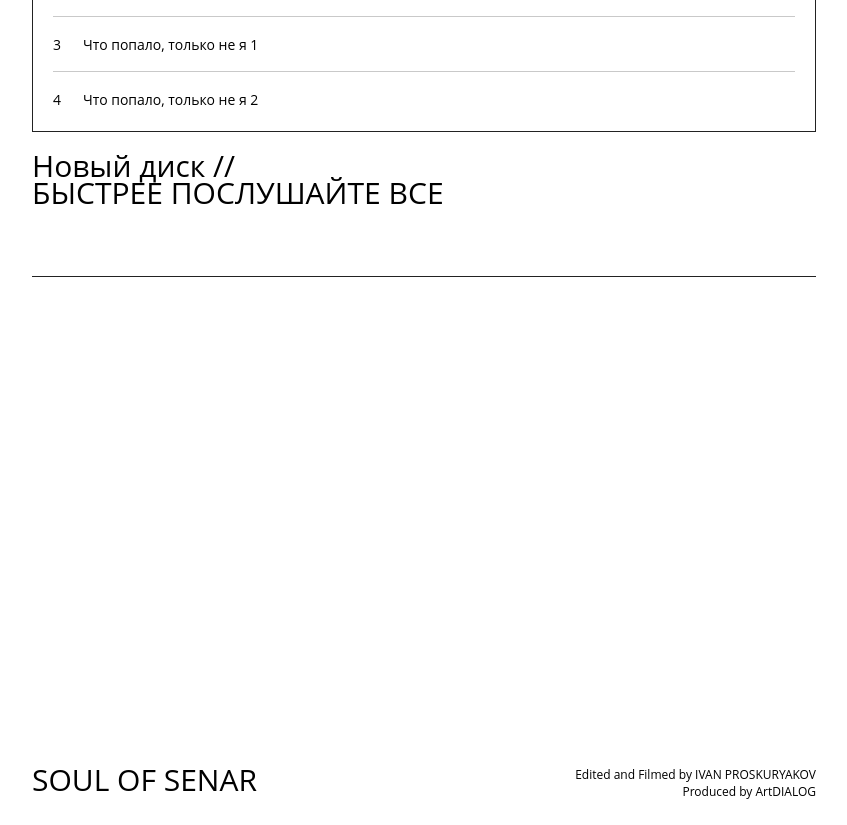
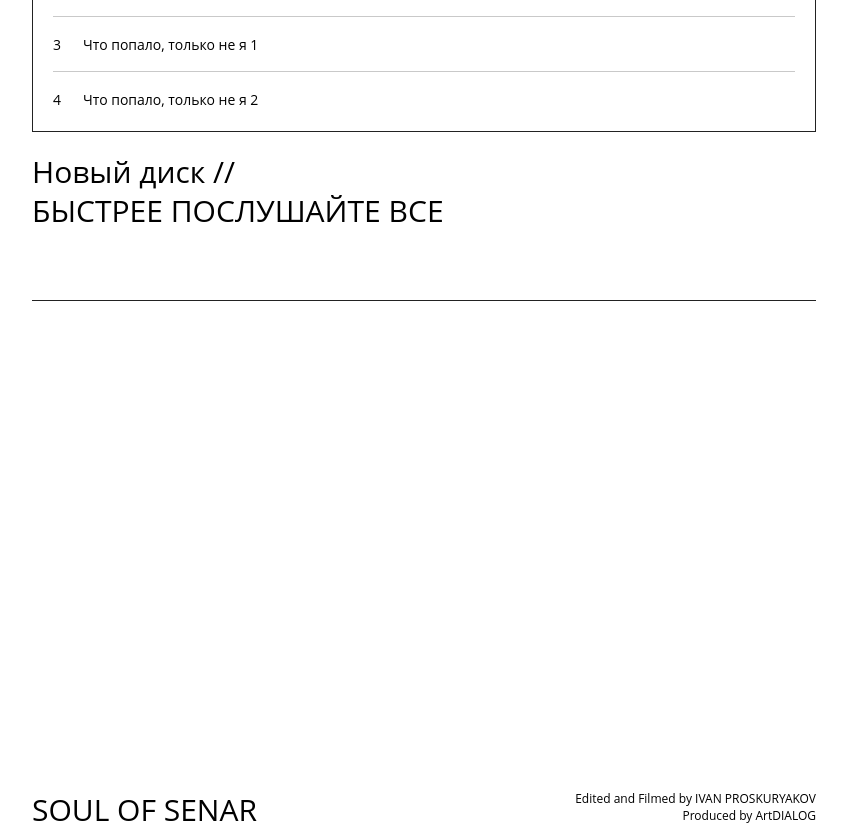
Before and after one commit to mumac/artD, a React (Create React App) app: page /music in a window 1280 px wide. Shown: the part 920-1745 px from the top of the page, without its empty margins (272-1119 px from the left). Built offline with nearby package versions, Linux system fonts and the light colour scheme; what i18next-xhr-backend would draw is missing.

Commit message:
Расстояние между строк

```diff
--- a/src/data/data.js
+++ b/src/data/data.js
@@ -79,7 +79,7 @@ const data = {
     music: {
         albumTitle: {
             en: "Новый диск // \n БЫСТРЕЕ ПОСЛУШАЙТЕ ВСЕ",
-            ru: "Новый записи// \n БЫСТРЕЕ ПОСЛУШАЙТЕ ВСЕ"
+            ru: "Новые записи // \n БЫСТРЕЕ ПОСЛУШАЙТЕ ВСЕ"
         },
         tracks: [
             {
@@ -91,7 +91,7 @@ const data = {
                 },
                 ru: {
                     artist: "Варвара Кутузова",
-                    album: "Варвара Кутузова / БЫСТРЕЕ ПОСЛУШАЙТЕ ВСЕ",
+                    album: "Варвара Кутузова /  БЫСТРЕЕ ПОСЛУШАЙТЕ ВСЕ",
                     trackName: "Магдебург"
                 }
             },
@@ -182,7 +182,7 @@ const data = {
                     location: "Москва"
                 },
                 ru: {
-                    place: "Сольный концерт \n bla-bla hjlkjh",
+                    place: "Сольный концерт",
                     location: 'Зал "Зарядье", Москва'
                 }
             },
@@ -194,7 +194,7 @@ const data = {
                     location: "Москва"
                 },
                 ru: {
-                    place: "Концерт с НФОР, дирижёр В.Спиваков",
+                    place: "Концерт с НФОР, \n дирижёр В.Спиваков",
                     location: "БЗК, Москва"
                 }
             },
--- a/src/themes/styles/main.scss
+++ b/src/themes/styles/main.scss
@@ -208,7 +208,7 @@ a {
 .content-music {
     .audio-subtitle {
         font-size: (30 / 16) + rem;
-        line-height: 0.9;
+        line-height: 1.3;
         padding-top: 20px;
         padding-bottom: 70px;
         margin-bottom: 21px;
@@ -238,7 +238,7 @@ a {
 
     .video-title {
         font-size: (30 / 16) + rem;
-        line-height: 0.9;
+        line-height: 1.3;
         text-transform: uppercase;
 
         .label {
```
